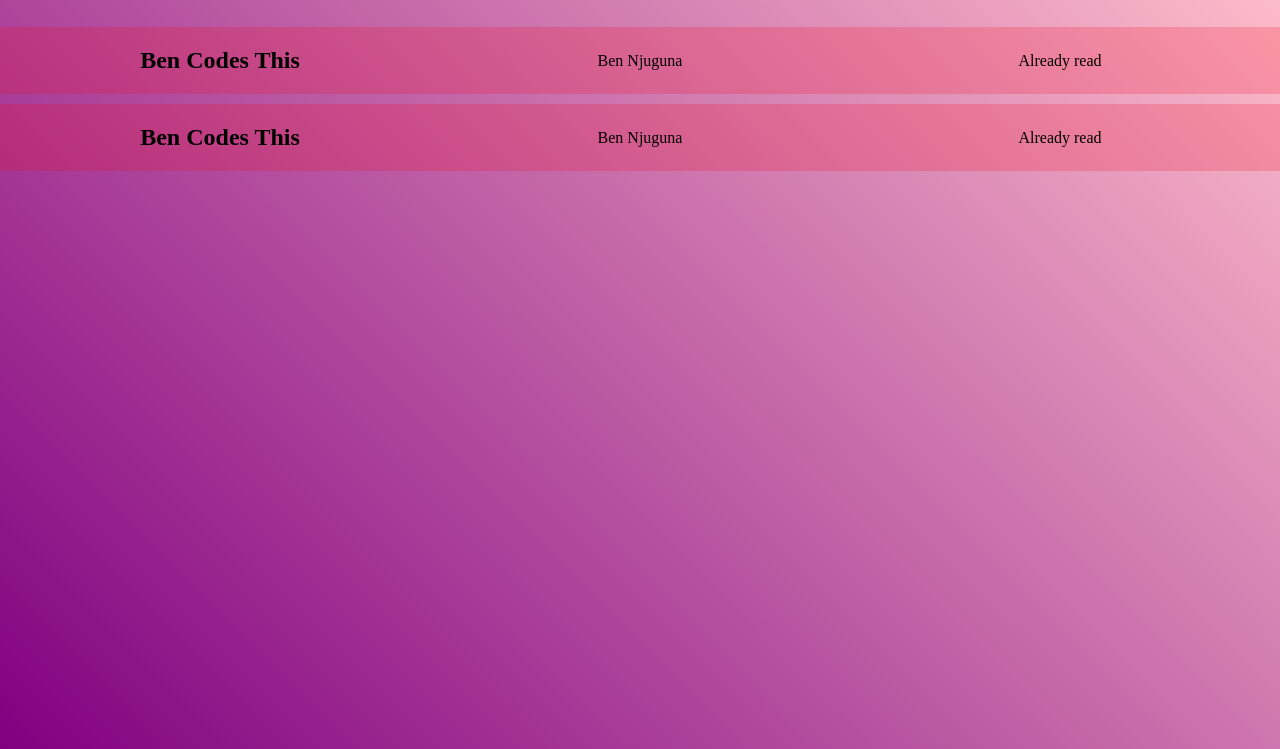
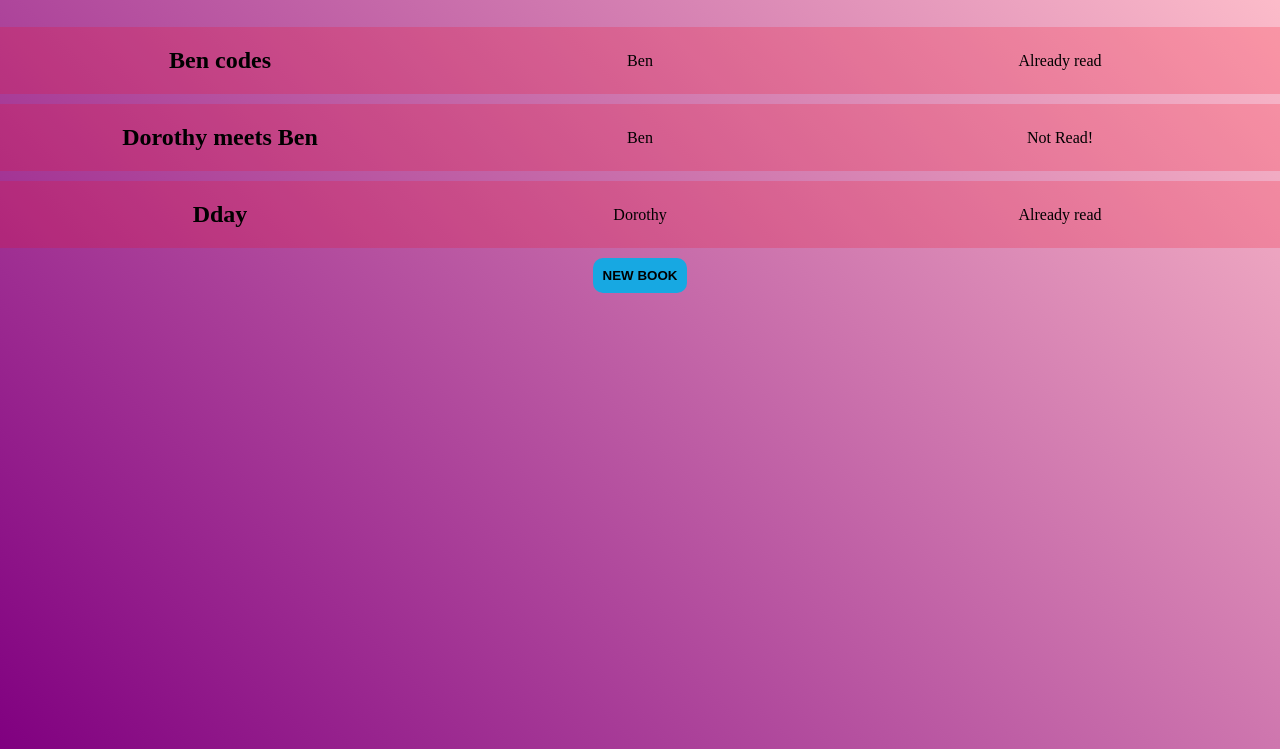
Before and after one commit to Bennyjoez/book-library, a plain HTML site: page index.html in a window 1280 px wide. Shown: the part 51-800 px from the top of the page. Drawn offline with Linux system fonts and the light colour scheme.

Commit message:
Create a button to add books and add function to display created books on the page

```diff
--- a/index.html
+++ b/index.html
@@ -17,7 +17,7 @@
         </div>
     </header>
     <div class="books">
-        <div class="book-item book1">
+        <!-- <div class="book-item book1">
             <h2 class="title">Ben Codes This</h2>
             <p class="author">Ben Njuguna</p>
             <p class="readStatus">Already read</p>
@@ -26,7 +26,10 @@
             <h2 class="title">Ben Codes This</h2>
             <p class="author">Ben Njuguna</p>
             <p class="readStatus">Already read</p>
-        </div>
+        </div> -->
+    </div>
+    <div class="button">
+        <button class="addbook">NEW BOOK</button>
     </div>
 </body>
 </html>
--- a/script.js
+++ b/script.js
@@ -9,19 +9,43 @@
     this.info = function () {
         if(this.readStatus) {
             return `The book "${this.title}" by ${this.author} is ${this.pages} pages long and you have read it.`
+        } else if (!this.readStatus) {
+            return `The book "${this.title}" by ${this.author} is ${this.pages} pages long and you have not read it.`
         } else {
-            return `The book "${this.title}" by ${this.author} is ${this.pages} pages long and you have not read it.`
+            alert('An error has occurred!!')
         }
     }
 }
 
 function createBook (title, author, pages, readStatus) {
+    if(isNaN(pages)) {
+        alert('The pages should be a number');
+    }
     const newBook = new Book(title, author, pages, readStatus);
     myLibrary.push(newBook);
 }
 
-// createBook('Ben codes', 'Ben', 40, true)
+createBook('Ben codes', 'Ben', 40, true)
+createBook('Dorothy meets Ben', 'Ben', 20, false)
+createBook('Dday', 'Dorothy', 30, true)
 
-function displayBooks () {
+function displayBooks (myLibrary) {
+    myLibrary.forEach(book => {
+        let readOrNot;
+        if(book.readStatus) {
+            readOrNot = 'Already read';
+        } else {
+            readOrNot = 'Not Read!'
+        }
+        const bookHtml = `
+        <div class="book-item">
+            <h2 class="title">${book.title}</h2>
+            <p class="author">${book.author}</p>
+            <p class="readStatus">${readOrNot}</p>
+        </div>
+        `
+        booksDisplay.innerHTML += bookHtml;
+    });
+}
 
-}
+displayBooks(myLibrary)
--- a/styles.css
+++ b/styles.css
@@ -12,9 +12,7 @@
     background: linear-gradient(45deg, purple, pink);
     width: 100vw;
     min-height: 100vh;
-    /* display: flex;
-    flex-direction: column;
-    align-items: center; */
+    text-align: center;
 }
 .titles {
     margin-bottom: 30px;
@@ -42,3 +40,18 @@
 .book-item h1 {
     font-size: calc(0.4rem + 1vw);
 }
+
+.button .addbook {
+    color: black;
+    padding: 10px;
+    font-weight: bold;
+    border: none;
+    border-radius: 10px;
+    background-color: rgb(23, 168, 226);
+}
+
+.button .addbook:hover {
+    cursor: pointer;
+    padding: 12px;
+    box-shadow: 0 0 3px 2px brown;
+}
```
